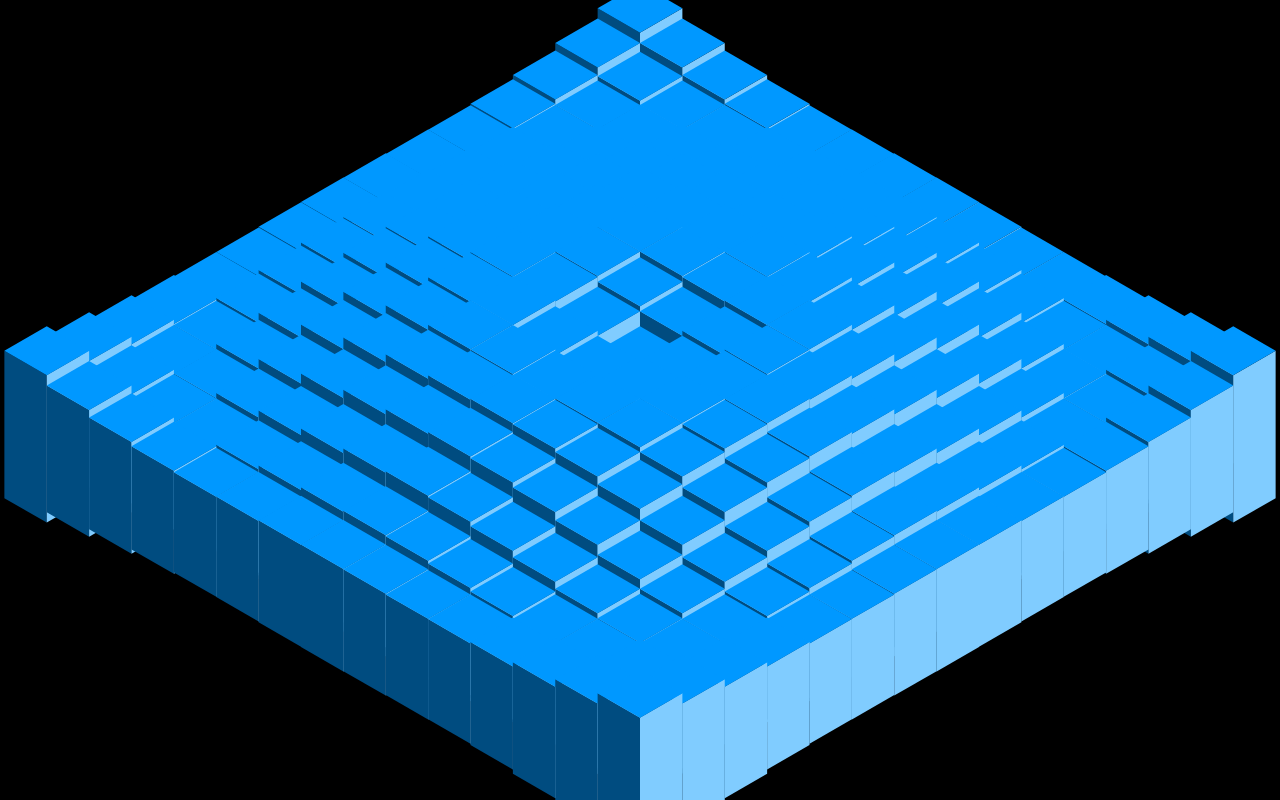
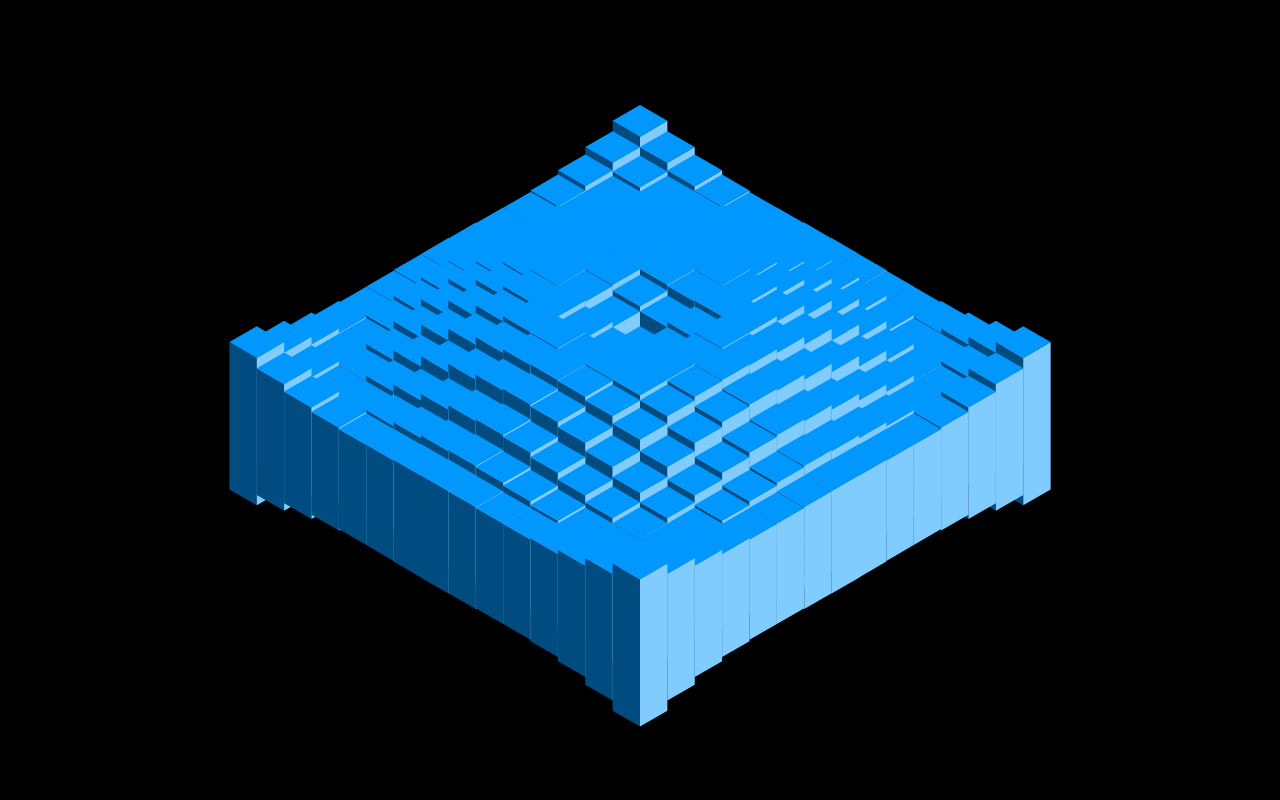
Before and after one commit to aryanpingle/Canvas-Animations, a plain HTML site: page OscilBox/index.html in a window 1280 px wide. Drawn offline with Linux system fonts and the light colour scheme.

Commit message:
Revamped OscilBox

```diff
--- a/OscilBox/index.html
+++ b/OscilBox/index.html
@@ -23,25 +23,31 @@
 
     <script src="oscilbox.js"></script>
     <script>
+        var oscilbox_painter = 0;
         window.onload = function() {
             let canvas = document.getElementById("main-canvas");
             let FPS = 60;
 
             // Create the oscilbox object, with 15 boxes on the x and y axes
-            var painter = new OscilBox(canvas, 15);
+            oscilbox_painter = new OscilBox(canvas, 15);
 
             // Change presets (Optional)
-            painter.setPrimary(0, 152, 255);
+            oscilbox_painter.setPrimary(0, 152, 255);
             // NOTE: You can manually set each shade of color i.e. DARK, MAIN, LIGHT if you want to
 
             // Change the speed (Optional)
             // Make each box complete 1 oscillation in 2 seconds, with a 30 FPS framerate
-            painter.setTimePeriod(2, FPS);
+            oscilbox_painter.setTimePeriod(2, FPS);
 
             setInterval(() => {
                 // Everything here repeats with a framerate of FPS
-                painter.paint();
+                oscilbox_painter.paint();
             }, 1000/FPS);
+        }
+
+        window.onresize = ()=>{
+            oscilbox_painter.handle_resize();
+            print("CUM");
         }
     </script>
 </body>
--- a/OscilBox/oscilbox.js
+++ b/OscilBox/oscilbox.js
@@ -16,7 +16,7 @@ function map(val, lb, ub, lv, uv)
 
 class OscilBox
 {
-    constructor(canvas_element, box_count, box_width=undefined, standard_height=150, variant_height=50, variant_angle=Math.PI)
+    constructor(canvas_element, box_count, standard_height=150, variant_height=50, variant_angle=Math.PI)
     {
         this.canvas = canvas_element;
         this.canvas.width = canvas_element.clientWidth;
@@ -39,11 +39,7 @@ class OscilBox
         this.LIGHT = [255, 255, 255];
 
         // Calculate Shit
-        this.W = this.canvas.width, this.H = this.canvas.height;
-        this.ctx = this.canvas.getContext("2d");
-        this.box_width = box_width==undefined?Math.min(parseInt(this.W/this.x_mult/this.box_count), parseInt(this.H/this.y_mult/this.box_count)):box_width;
-        this.center_height = this.H/2 + this.box_count/2*this.box_width*this.y_mult;
-        this.max_d = Math.hypot((this.box_count-1)/2, (this.box_count-1)/2);
+        this.handle_resize();
 
         // Variables used everywhere
         this.t = 0;
@@ -54,13 +50,16 @@ class OscilBox
     /*
     Recalculates constants
     */
-    clean_up()
+    handle_resize()
     {
+        this.canvas.width = this.canvas.clientWidth;
+        this.canvas.height = this.canvas.clientHeight;
         this.W = this.canvas.width, this.H = this.canvas.height;
         this.ctx = this.canvas.getContext("2d");
-        this.box_width = Math.min(parseInt(this.W/this.x_mult/this.box_count), parseInt(this.H/this.y_mult/this.box_count));
+        this.box_width = Math.min(parseInt(this.W/this.x_mult/this.box_count), parseInt(this.H/this.y_mult/this.box_count)-this.variant_height)
         this.center_height = this.H/2 + this.box_count/2*this.box_width*this.y_mult;
         this.max_d = Math.hypot((this.box_count-1)/2, (this.box_count-1)/2);
+        print("REIZE");
     }
 
     paint(obj)
```
Also changed, not shown: index.html (+2 -0 lines).
